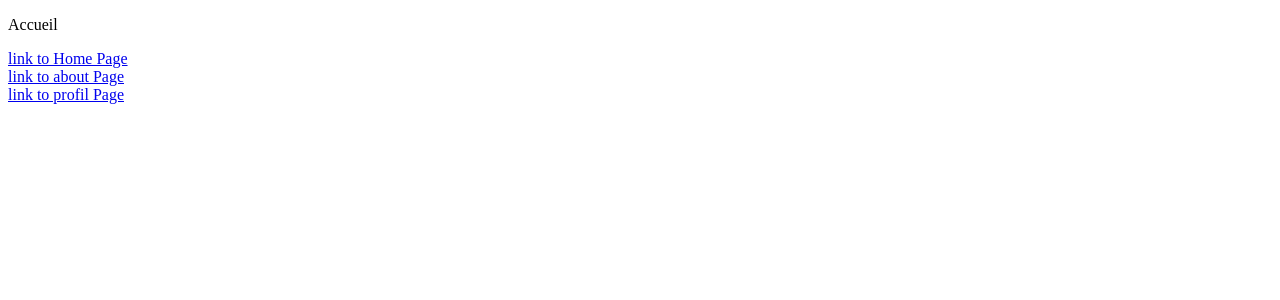
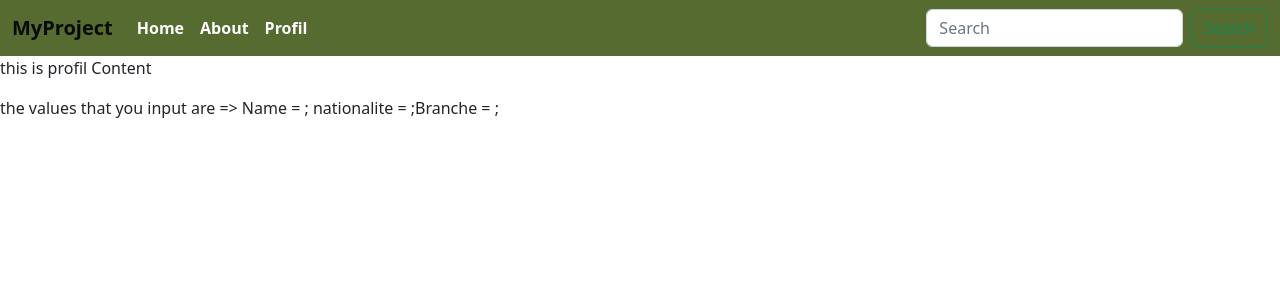
Before and after one commit to ramdanisalah67/Project-Angular, an Angular app: page /profil in a window 1280 px wide. Before the commit this address led to /. Shown: the top 300 px of the page. Built offline with nearby package versions, Linux system fonts and the light colour scheme.

Commit message:
Angular Integration bootstrap

```diff
--- a/angular.json
+++ b/angular.json
@@ -25,6 +25,7 @@
               "src/assets"
             ],
             "styles": [
+              "node_modules/bootstrap/dist/css/bootstrap.min.css",
               "src/styles.css"
             ],
             "scripts": []
--- a/src/app/app-routing.module.ts
+++ b/src/app/app-routing.module.ts
@@ -7,7 +7,7 @@ import { ProfilComponent } from './profil/profil.component';
 const routes: Routes = [
 {path:'',component:HomeComponent},
 {path:'about',component:AboutComponent},
-{path:'profil/:name/:age',component:ProfilComponent},
+{path:'profil',component:ProfilComponent},
 
 ];
 
--- a/src/app/app.component.css
+++ b/src/app/app.component.css
@@ -0,0 +1,8 @@
+.bgNav{
+  background-color: darkolivegreen !important;
+
+  font-weight:bold;
+}
+.myColor{
+  color: white !important;
+}
--- a/src/app/app.component.html
+++ b/src/app/app.component.html
@@ -1,6 +1,33 @@
-<p>Accueil</p>
-<a routerLink="/">link to Home Page</a><br>
-<a routerLink="/about">link to about Page</a><br>
-<a [routerLink]="['/profil',myName,myAge]">link to profil Page</a><br>
+
+<!--Navbar-->
+<nav class="navbar navbar-expand-sm bg-body-tertiary bgNav">
+  <div class="container-fluid">
+    <a class="navbar-brand" href="#">MyProject</a>
+    <button class="navbar-toggler" type="button" data-bs-toggle="collapse" data-bs-target="#navbarSupportedContent" aria-controls="navbarSupportedContent" aria-expanded="false" aria-label="Toggle navigation">
+      <span class="navbar-toggler-icon"></span>
+    </button>
+    <div class="collapse navbar-collapse " id="navbarSupportedContent">
+      <ul class="navbar-nav me-auto mb-2 mb-lg-0">
+        <li class="nav-item">
+          <a class="nav-link active myColor" aria-current="page" routerLink="/">Home</a>
+        </li>
+        <li class="nav-item">
+          <a class="nav-link active myColor" aria-current="page" routerLink="/about">About</a>
+        </li>
+        <li class="nav-item">
+          <a class="nav-link active myColor" aria-current="page" routerLink="/profil">Profil</a>
+        </li>
+
+      </ul>
+      <form class="d-flex" role="search">
+        <input class="form-control me-2" type="search" placeholder="Search" aria-label="Search">
+        <button class="btn btn-outline-success" type="submit">Search</button>
+      </form>
+    </div>
+  </div>
+</nav>
+
+<!--Other Pages-->
+
 
 <router-outlet></router-outlet>
--- a/src/app/profil/profil.component.html
+++ b/src/app/profil/profil.component.html
@@ -1,2 +1,3 @@
 <p>this is profil Content</p>
-<div> the values that you input are => Name = {{name}};age = {{age}}</div>
+<div> the values that you input are => Name = {{name}};
+    nationalite = {{nationalite}};Branche = {{branche}};</div>
--- a/src/app/profil/profil.component.ts
+++ b/src/app/profil/profil.component.ts
@@ -8,14 +8,17 @@ import { ActivatedRoute } from '@angular/router';
 })
 export class ProfilComponent implements OnInit{
 name=""
-age=""
+nationalite=""
+branche=""
 constructor(private myRoute:ActivatedRoute){
-this.myRoute.params.subscribe(data=>{
+this.myRoute.queryParams.subscribe(data=>{
   console.log(data['name'])
-  console.log(data['age'])
+  console.log(data['nationalite'])
+  console.log(data['branche'])
   //recuperer les parametre et efficher dans component html
   this.name=data['name']
-  this.age=data['age']
+  this.nationalite=data['nationalite']
+  this.branche=data['branche']
 })
 }
 ngOnInit(): void {
```
